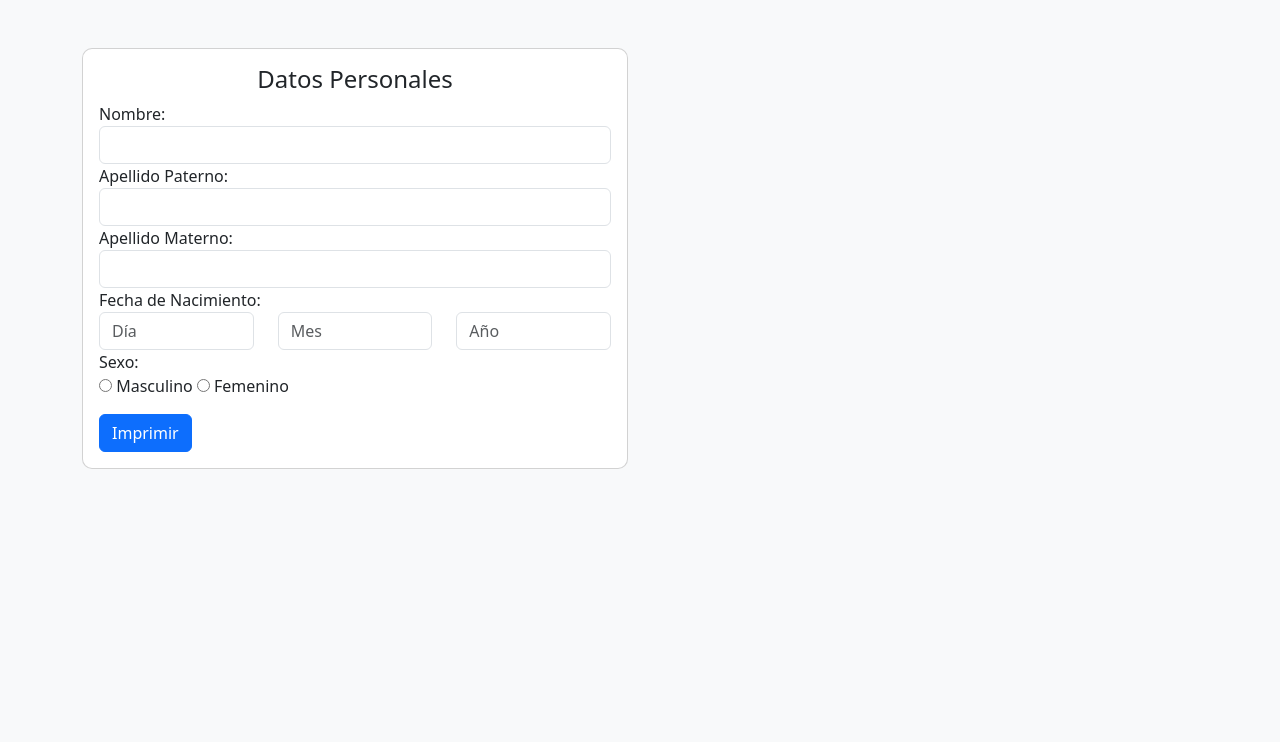
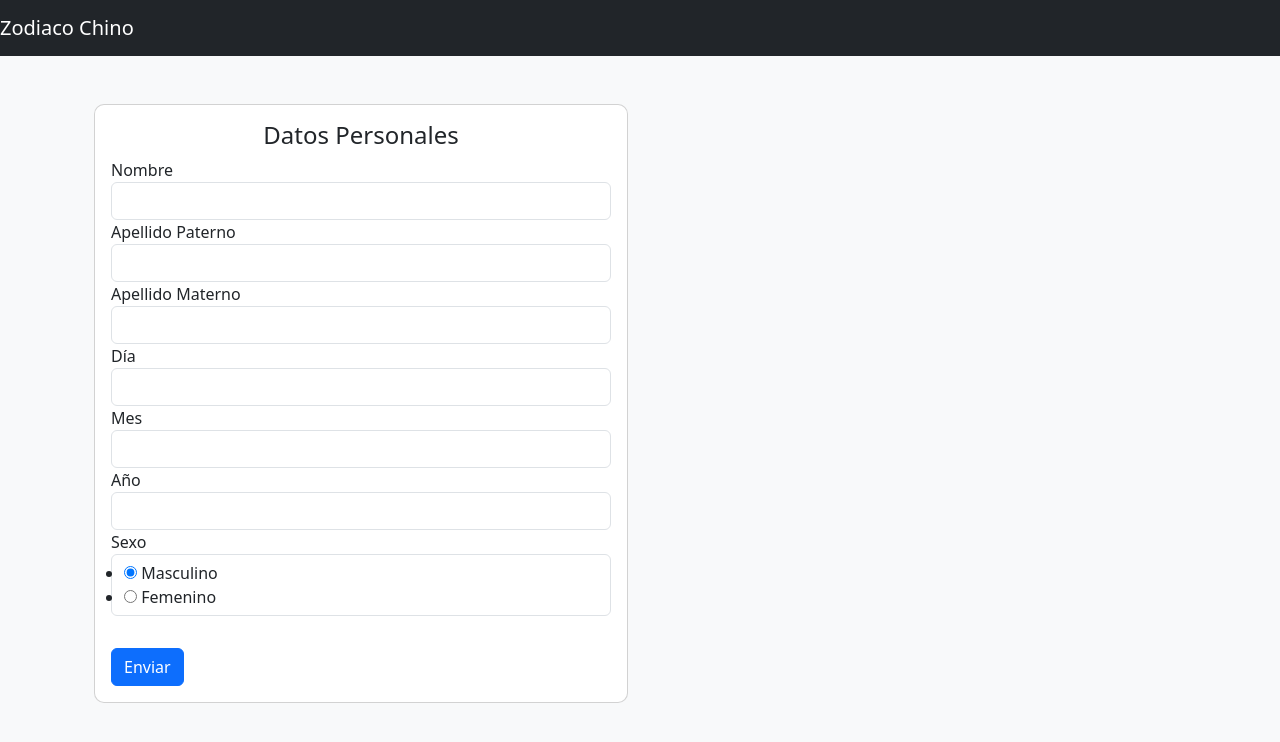
Before and after one commit to IDGS-801-21002148/IntroFlask, a Flask app: page /zodiaco in a window 1280 px wide. Shown: the top 742 px of the page. Run offline with Flask 3, Linux system fonts and the light colour scheme; some libraries are stand-ins or nearby versions.

Commit message:
ZodiacoChino

```diff
--- a/Templates/ZodiacoChino.html
+++ b/Templates/ZodiacoChino.html
@@ -1,53 +1,27 @@
-<!DOCTYPE html>
-<html lang="es">
-<head>
-    <meta charset="UTF-8">
-    <meta name="viewport" content="width=device-width, initial-scale=1.0">
-    <title>Formulario de Usuario</title>
-    <link href="https://cdn.jsdelivr.net/npm/bootstrap@5.3.0/dist/css/bootstrap.min.css" rel="stylesheet">
-    <link href="../static/css/Zodiaco.css" rel="stylesheet">
-</head>
-<body>
+{% extends "layout3.html" %}
+
+{% import "_macros2.html" as macro %}
+
+{% block content %}
     <div class="container mt-5">
         <div class="row">
-
             <div class="col-md-6">
                 <div class="card p-3">
                     <h4 class="text-center">Datos Personales</h4>
-                    <form method="POST">
-                        <label>Nombre:</label>
-                        <input type="text" name="nombre" class="form-control" required>
-
-                        <label>Apellido Paterno:</label>
-                        <input type="text" name="apellido_p" class="form-control" required>
-
-                        <label>Apellido Materno:</label>
-                        <input type="text" name="apellido_m" class="form-control" required>
-
-                        <label>Fecha de Nacimiento:</label>
-                        <div class="row">
-                            <div class="col-md-4">
-                                <input type="number" name="dia" class="form-control" placeholder="Día" required>
-                            </div>
-                            <div class="col-md-4">
-                                <input type="number" name="mes" class="form-control" placeholder="Mes" required>
-                            </div>
-                            <div class="col-md-4">
-                                <input type="number" name="anio" class="form-control" placeholder="Año" required>
-                            </div>
+                    <form method="POST" novalidate>
+                        {{ form.hidden_tag() }}
+                        {{ macro.campo_nombre(form) }}
+                        {{ macro.campo_apellido_p(form) }}
+                        {{ macro.campo_apellido_m(form) }}
+                        {{ macro.campo_fecha(form) }}
+                        <div class="form-group">
+                            <label>Sexo</label>
+                            {{ form.sexo(class="form-control") }}
                         </div>
-
-                        <label>Sexo:</label>
-                        <div>
-                            <input type="radio" name="sexo" value="Masculino" required> Masculino
-                            <input type="radio" name="sexo" value="Femenino" required> Femenino
-                        </div>
-
-                        <button type="submit" class="btn btn-primary mt-3">Imprimir</button>
+                        <button type="submit" class="btn btn-primary mt-3">Enviar</button>
                     </form>
                 </div>
             </div>
-
             <div class="col-md-6">
                 {% if usuario %}
                 <div class="card p-3">
@@ -57,12 +31,10 @@
                     <p><strong>Edad:</strong> {{ usuario.edad }} años</p>
                     <p><strong>Sexo:</strong> {{ usuario.sexo }}</p>
                     <p><strong>Signo Chino:</strong> {{ usuario.signo_chino }}</p>
-
                     <img src="{{ usuario.imagen_signo }}" alt="{{ usuario.signo_chino }}" class="img-fluid">
                 </div>
                 {% endif %}
             </div>
         </div>
     </div>
-</body>
-</html>
+{% endblock %}
--- /dev/null
+++ b/Templates/_macros2.html
@@ -0,0 +1,65 @@
+{% macro campo_nombre(form) %}
+    <div class="form-group">
+        <label for="nombre">{{ form.nombre.label }}</label>
+        {{ form.nombre(class="form-control") }}
+        {% if form.nombre.errors %}
+            <ul class="error-list">
+                {% for error in form.nombre.errors %}
+                    <li>{{ error }}</li>
+                {% endfor %}
+            </ul>
+        {% endif %}
+    </div>
+{% endmacro %}
+
+{% macro campo_apellido_p(form) %}
+    <div class="form-group">
+        <label for="apellido_p">{{ form.apellido_p.label }}</label>
+        {{ form.apellido_p(class="form-control") }}
+        {% if form.apellido_p.errors %}
+            <ul class="error-list">
+                {% for error in form.apellido_p.errors %}
+                    <li>{{ error }}</li>
+                {% endfor %}
+            </ul>
+        {% endif %}
+    </div>
+{% endmacro %}
+
+{% macro campo_apellido_m(form) %}
+    <div class="form-group">
+        <label for="apellido_m">{{ form.apellido_m.label }}</label>
+        {{ form.apellido_m(class="form-control") }}
+        {% if form.apellido_m.errors %}
+            <ul class="error-list">
+                {% for error in form.apellido_m.errors %}
+                    <li>{{ error }}</li>
+                {% endfor %}
+            </ul>
+        {% endif %}
+    </div>
+{% endmacro %}
+
+{% macro campo_fecha(form) %}
+    <div class="form-group">
+        <label for="dia">{{ form.dia.label }}</label>
+        {{ form.dia(class="form-control") }}
+        <label for="mes">{{ form.mes.label }}</label>
+        {{ form.mes(class="form-control") }}
+        <label for="anio">{{ form.anio.label }}</label>
+        {{ form.anio(class="form-control") }}
+        {% if form.dia.errors or form.mes.errors or form.anio.errors %}
+            <ul class="error-list">
+                {% for error in form.dia.errors %}
+                    <li>{{ error }}</li>
+                {% endfor %}
+                {% for error in form.mes.errors %}
+                    <li>{{ error }}</li>
+                {% endfor %}
+                {% for error in form.anio.errors %}
+                    <li>{{ error }}</li>
+                {% endfor %}
+            </ul>
+        {% endif %}
+    </div>
+{% endmacro %}
--- /dev/null
+++ b/Templates/layout3.html
@@ -0,0 +1,27 @@
+<!DOCTYPE html>
+<html lang="es">
+<head>
+    <meta charset="UTF-8">
+    <meta name="viewport" content="width=device-width, initial-scale=1.0">
+    <title>Formulario Zodiaco</title>
+    <link href="https://cdn.jsdelivr.net/npm/bootstrap@5.3.0/dist/css/bootstrap.min.css" rel="stylesheet">
+    <link href="../static/css/Zodiaco.css" rel="stylesheet">
+</head>
+<body>
+    <nav class="navbar navbar-expand-lg navbar-dark bg-dark">
+        <a class="navbar-brand" href="#">Zodiaco Chino</a>
+    </nav>
+    <div class="container mt-5">
+        {% with messages = get_flashed_messages() %}
+        {% if messages %}
+            <div class="alert alert-success">
+                {{ messages[0] }}
+            </div>
+        {% endif %}
+        {% endwith %}
+
+        {% block content %}
+        {% endblock %}
+    </div>
+</body>
+</html>
--- /dev/null
+++ b/forms2.py
@@ -0,0 +1,12 @@
+from flask_wtf import FlaskForm
+from wtforms import StringField, IntegerField, RadioField
+from wtforms.validators import DataRequired
+
+class UserForm(FlaskForm):
+    nombre = StringField('Nombre', [DataRequired()])
+    apellido_p = StringField('Apellido Paterno', [DataRequired()])
+    apellido_m = StringField('Apellido Materno', [DataRequired()])
+    dia = IntegerField('Día', [DataRequired()])
+    mes = IntegerField('Mes', [DataRequired()])
+    anio = IntegerField('Año', [DataRequired()])
+    sexo = RadioField('Sexo', choices=[('Masculino', 'Masculino'), ('Femenino', 'Femenino')], default='Masculino', validators=[DataRequired()])
--- a/main.py
+++ b/main.py
@@ -1,15 +1,12 @@
-from flask import Flask, render_template, request , jsonify , url_for
+from flask import Flask, render_template, request, jsonify, url_for, g, flash
+from datetime import datetime
+from flask_wtf.csrf import CSRFProtect
 import forms
-from flask_wtf.csrf import CSRFProtect
-from flask import flash
-from flask import g
+import forms2
 
-
-
-app=Flask(__name__)
-app.secret_key ="secret key"
-csrf = CSRFProtect()
-
+app = Flask(__name__)
+app.secret_key = "secret key"
+csrf = CSRFProtect(app)
 
 @app.errorhandler(404)
 def page_not_found(e):
@@ -25,24 +22,27 @@ def after_request(response):
     print("after3")
     return response
 
-
-
-# Clase Zodiaco
 class Zodiaco:
     def configurar_rutas(self, app):
         @app.route("/zodiaco", methods=["GET", "POST"])
         def zodiaco_index():
             usuario = None
-            if request.method == "POST":
-                nombre = request.form["nombre"]
-                apellido_p = request.form["apellido_p"]
-                apellido_m = request.form["apellido_m"]
-                dia = int(request.form["dia"])
-                mes = int(request.form["mes"])
-                anio = int(request.form["anio"])
-                sexo = request.form["sexo"]
+            form = forms2.UserForm(request.form)
+            if request.method == "POST" and form.validate():
+                nombre = form.nombre.data
+                apellido_p = form.apellido_p.data
+                apellido_m = form.apellido_m.data
+                dia = int(form.dia.data)
+                mes = int(form.mes.data)
+                anio = int(form.anio.data)
+                sexo = form.sexo.data
+
                 usuario = self.datos(nombre, apellido_p, apellido_m, dia, mes, anio, sexo)
-            return render_template("ZodiacoChino.html", usuario=usuario)
+
+                mensaje = f"Datos de {nombre} guardados correctamente."
+                flash(mensaje)
+
+            return render_template("ZodiacoChino.html", form=form, usuario=usuario)
 
     def datos(self, nombre, apellido_p, apellido_m, dia, mes, anio, sexo):
         edad = self.edadUsuario(anio)
@@ -59,8 +59,7 @@ class Zodiaco:
         }
 
     def signo(self, anio):
-        signos = ["mono", "gallo", "perro", "cerdo", "raton", "buey", "tigre",
-                  "conejo", "dragón", "serpiente", "caballo", "cabra"]
+        signos = ["mono", "gallo", "perro", "cerdo", "raton", "buey", "tigre", "conejo", "dragón", "serpiente", "caballo", "cabra"]
         signo = signos[anio % 12]
         imagen = f"static/img/{signo.lower()}.jpg"
         return signo, imagen
@@ -69,9 +68,6 @@ class Zodiaco:
         fecha_actual = datetime.now()
         edad = fecha_actual.year - anio_nacimiento
         return edad
-
-
-
 
 @app.route('/')
 def index():
@@ -130,10 +126,6 @@ def operas():
 def procesar():
     return "<h1>Formulario enviado correctamente</h1>"
 
-@app.route("/OperasBas")
-def operas1():
-    return render_template("OperasBas.html", resultado="")
-
 @app.route("/resultado", methods=["POST"])
 def result():
     n1 = request.form.get("n1")
@@ -141,8 +133,8 @@ def result():
     operacion = request.form.get("operacion")
 
     try:
-        n1 = int(n1)
-        n2 = int(n2)
+        n1 = float(n1)
+        n2 = float(n2)
 
         if operacion == "suma":
             resultado = "{} + {} = {}".format(n1, n2, n1 + n2)
@@ -158,14 +150,12 @@ def result():
 
     return render_template("OperasBas.html", resultado=resultado, n1=n1, n2=n2, operacion=operacion)
 
-
-
 @app.route("/Alumnos", methods=["GET", "POST"])
 def Alumnos():
-    mat=''
-    nom=''
-    ape=''
-    email=''
+    mat = ''
+    nom = ''
+    ape = ''
+    email = ''
 
     alumno_clas = forms.UserForm(request.form)
     if request.method == "POST" and alumno_clas.validate():
@@ -174,17 +164,15 @@ def Alumnos():
         ape = alumno_clas.apellido.data
         email = alumno_clas.correo.data
 
-        mensaje='BIENVENIDO{}'.format(nom)
+        mensaje = 'BIENVENIDO {}'.format(nom)
         flash(mensaje)
 
     return render_template("Alumnos.html", form=alumno_clas, mat=mat, nom=nom, ape=ape, email=email)
 
-
-
-
+zodiaco = Zodiaco()
+zodiaco.configurar_rutas(app)
 
 if __name__ == "__main__":
     csrf.init_app(app)
-    zodiaco = Zodiaco()
-    zodiaco.configurar_rutas(app)
+
     app.run(debug=True, port=5000)
```
